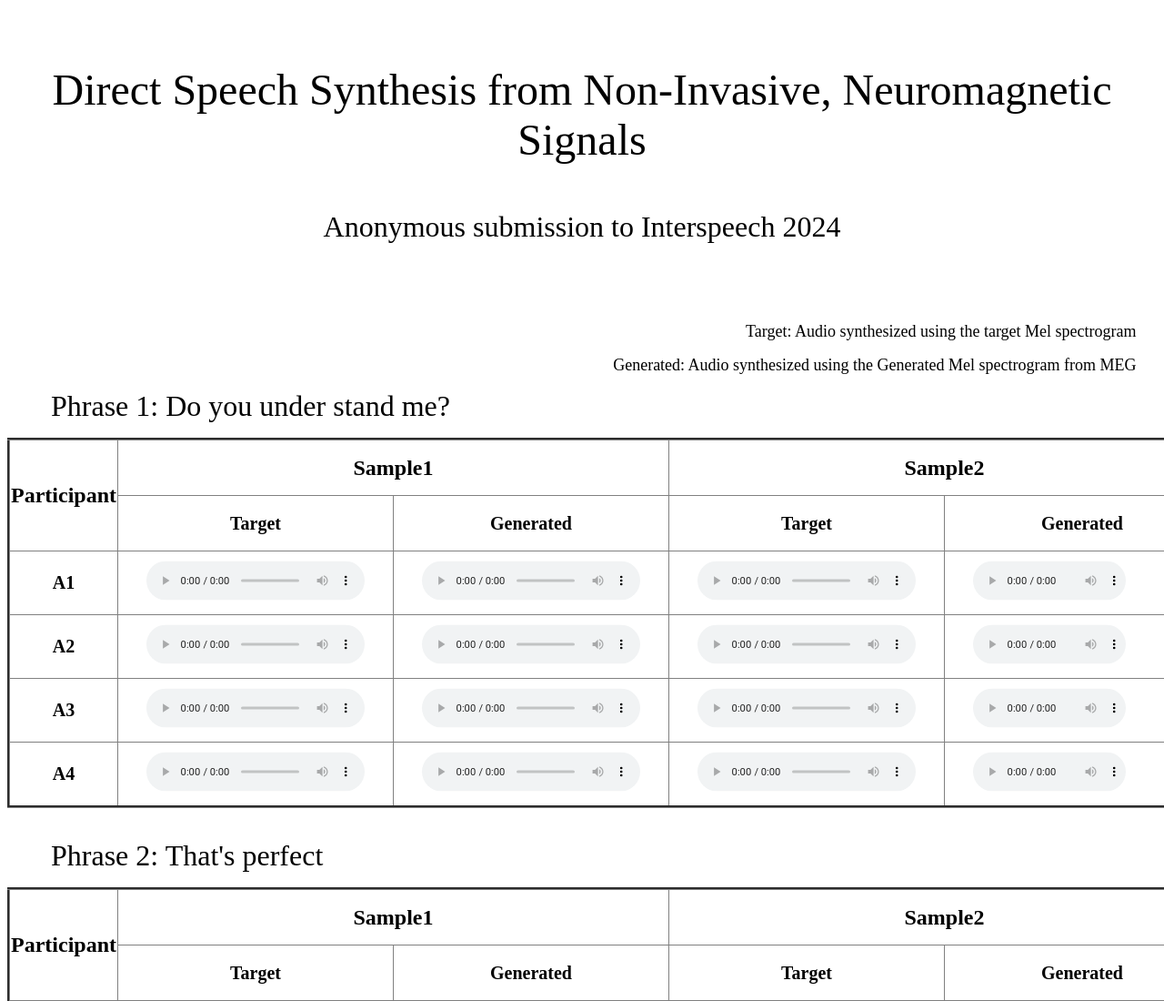
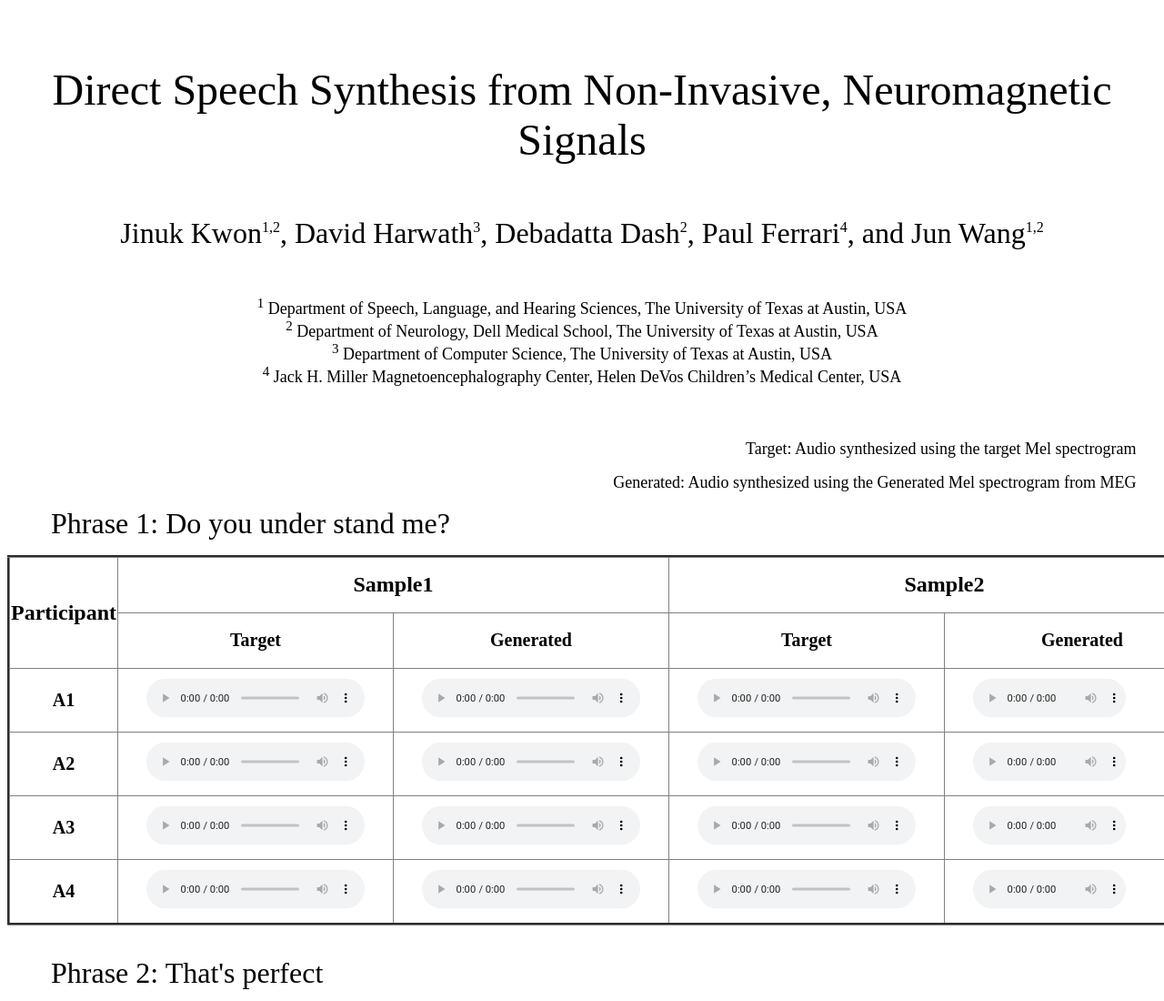
Before and after one commit to Brain2Sound/Interspeech2024, a plain HTML site: page index.html in a window 1280 px wide. Shown: the top 1100 px of the page at 91% size. Drawn offline with Linux system fonts and the light colour scheme.

Commit message:
Update index.html

```diff
--- a/index.html
+++ b/index.html
@@ -36,16 +36,16 @@
 </head>
 <body>
   <p style = "Text-align: center;"><font size="10"><br>Direct Speech Synthesis from Non-Invasive, Neuromagnetic Signals </font></p><br>
-  <p style = "Text-align: center;"><font size = "6">Anonymous submission to Interspeech 2024</font></sup></font></p> <br>
-  <!--
-  <p style = "Text-align: center;"><font size = "6">Jinuk Kwon<sup><font size = "3">1</font></sup>, Jihun Hwang<sup><font size = "3">1</font></sup>, Jee Eun Sung<sup><font size = "3">2</font></sup>, and Chang-Hwan Im<sup><font size = "3">1,3,4,5*</font></sup></font></p> <br>
+  <!-- <p style = "Text-align: center;"><font size = "6">Anonymous submission to Interspeech 2024</font></sup></font></p> <br> -->
+
+  <p style = "Text-align: center;"><font size = "6">Jinuk Kwon<sup><font size = "3">1,2</font></sup>, David Harwath<sup><font size = "3">3</font></sup>, Debadatta Dash<sup><font size = "3">2</font></sup>, Paul Ferrari<sup><font size = "3">4</font></sup>, and Jun Wang<sup><font size = "3">1,2</font></sup></font></p> <br>
   <p style = "Text-align: center;"><font size = "4">
-  <sup>1</sup> Department of Electronic Engineering, Hanyang University, Seoul, South Korea<br>
-  <sup>2</sup> Department of Communication Disorders, Ewha Womans University, Seoul, South Korea<br>
-  <sup>3</sup> Department of Biomedical Engineering, Hanyang University, Seoul, South Korea<br>
-  <sup>4</sup> Department of Artificial Intelligence, Hanyang University, Seoul, South Korea<br>
-  <sup>5</sup> Department of HY-KIST Bio-Convergence, Hanyang University, Seoul, South Korea<br>
-    -->
+  <sup>1</sup> Department of Speech, Language, and Hearing Sciences, The University of Texas at Austin, USA<br>
+  <sup>2</sup> Department of Neurology, Dell Medical School, The University of Texas at Austin, USA<br>
+  <sup>3</sup> Department of Computer Science, The University of Texas at Austin, USA<br>
+  <sup>4</sup> Jack H. Miller Magnetoencephalography Center, Helen DeVos Children’s Medical Center, USA<br>
+
+
 <br>
 <br>
 <p style = "Text-align: Right;"><font size = "4.5"> &nbsp;Target: Audio synthesized using the target Mel spectrogram&nbsp;&nbsp;&nbsp;&nbsp;&nbsp;</font></sup></font></p>
```
